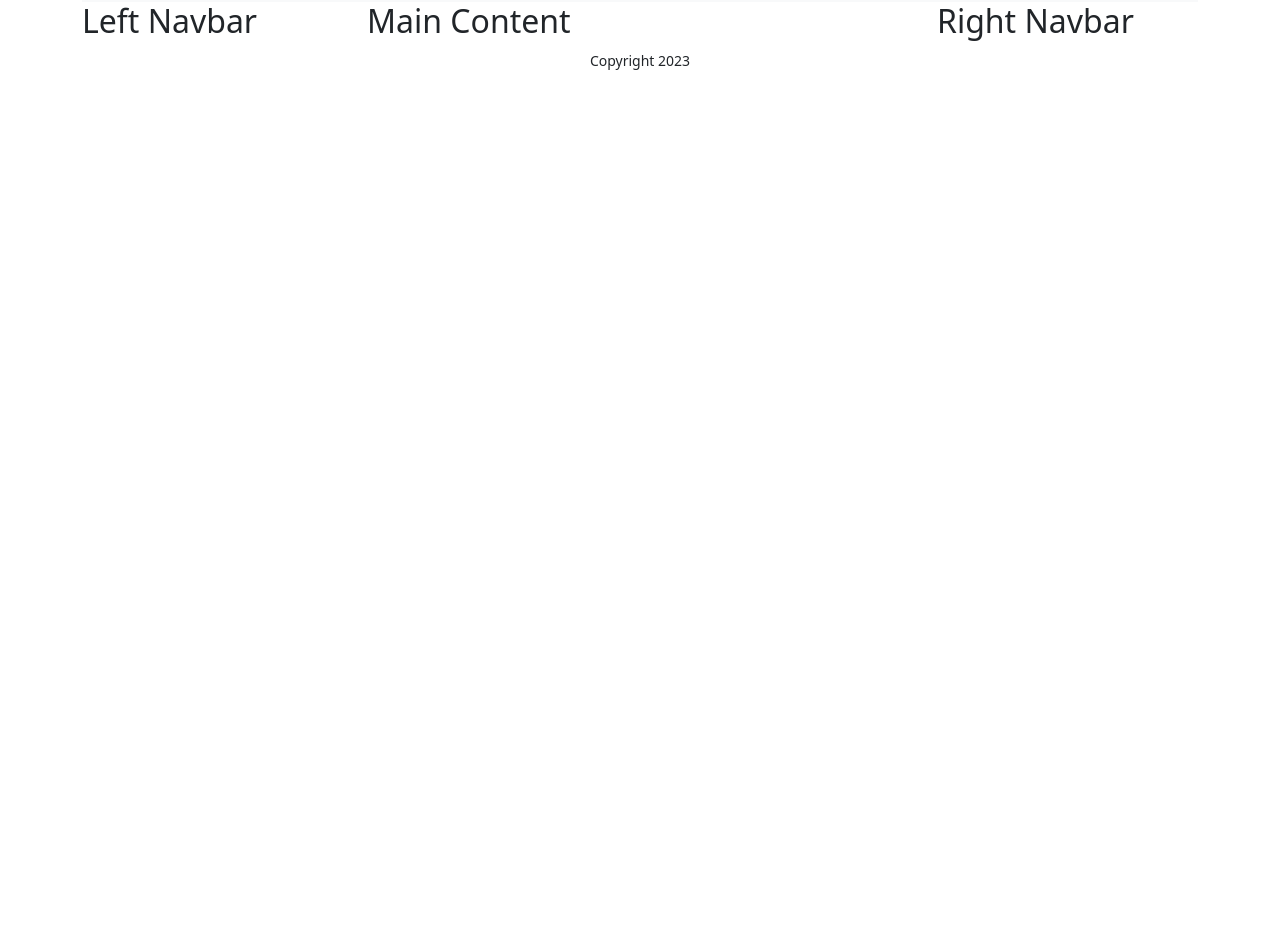
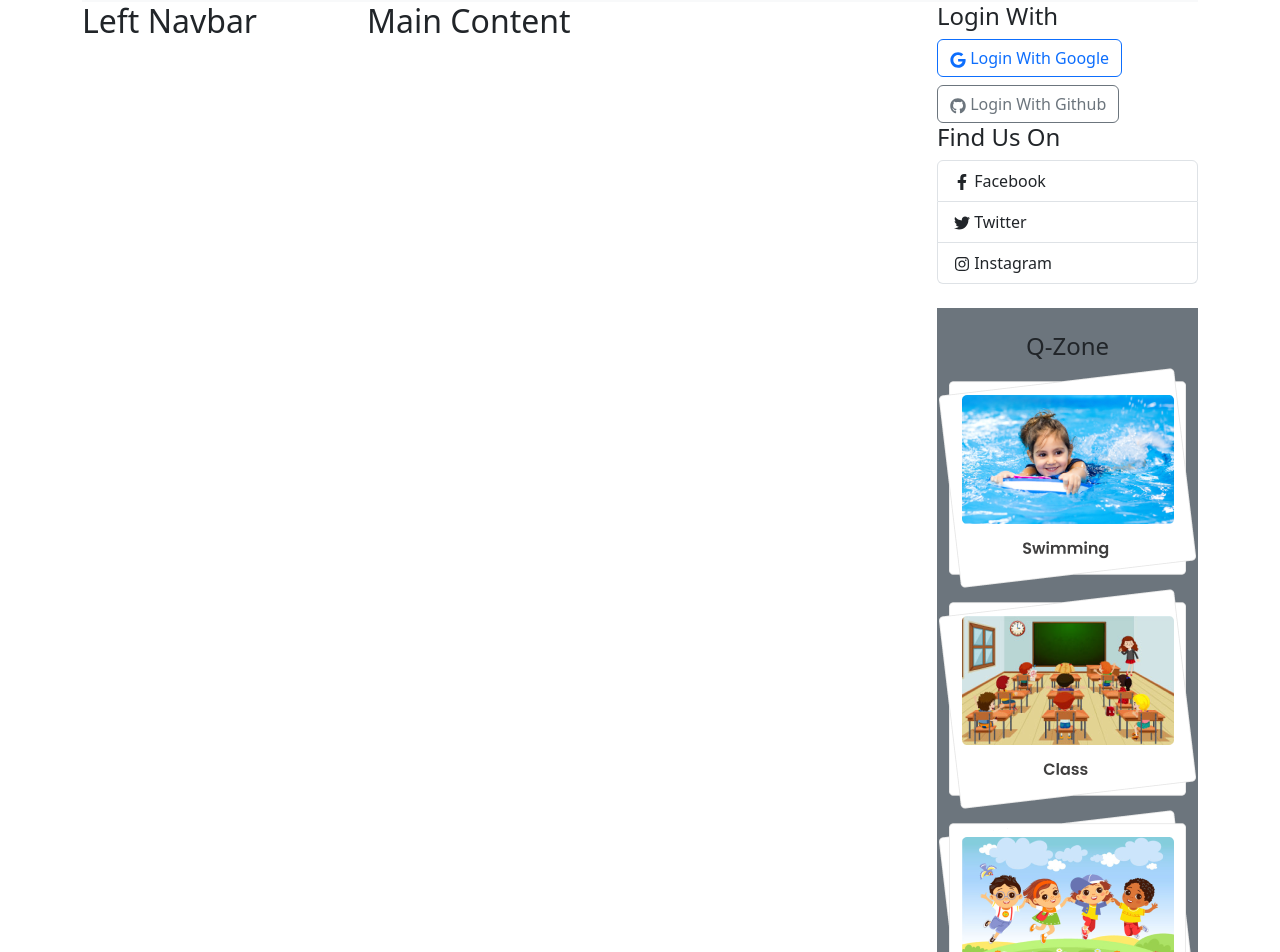
Before and after one commit to shefattonmoy/the-news-dragon-client, a React (Vite) app: page / in a window 1280 px wide. Shown: the part 240-1192 px from the top of the page. Before the commit the page ends 800 px from the top, so only its background shows below. Built offline with nearby package versions, Linux system fonts and the light colour scheme.

Commit message:
right side component done

```diff
--- a/package.json
+++ b/package.json
@@ -19,6 +19,7 @@
     "react-bootstrap": "^2.8.0",
     "react-dom": "^18.2.0",
     "react-fast-marquee": "^1.6.1",
+    "react-icons": "^4.11.0",
     "react-router-dom": "^6.16.0",
     "sort-by": "^1.2.0"
   },
--- /dev/null
+++ b/src/Pages/Shared/QZone/QZone.jsx
@@ -0,0 +1,18 @@
+import qzone1 from '../../../assets/qZone1.png';
+import qzone2 from '../../../assets/qZone2.png';
+import qzone3 from '../../../assets/qZone3.png';
+
+const QZone = () => {
+    return (
+        <div className="bg-secondary text-center my-4 py-4">
+            <h4>Q-Zone</h4>
+            <div>
+                <img src={qzone1}/>
+                <img src={qzone2}/>
+                <img src={qzone3}/>
+            </div>
+        </div>
+    );
+};
+
+export default QZone;
--- a/src/Pages/Shared/RightNavbar/RightNavbar.jsx
+++ b/src/Pages/Shared/RightNavbar/RightNavbar.jsx
@@ -1,7 +1,26 @@
+import { Button, ListGroup } from "react-bootstrap";
+import { FaGithub, FaGoogle, FaFacebookF, FaTwitter, FaInstagram } from 'react-icons/fa';
+import QZone from "../QZone/QZone";
+import bg from '../../../assets/bg.png'
+
 const RightNavbar = () => {
     return (
         <div>
-            <h2>Right Navbar</h2>
+            <h4>Login With</h4>
+            <Button className="mb-2" variant="outline-primary"><FaGoogle></FaGoogle> Login With Google</Button>
+            <Button variant="outline-secondary"><FaGithub></FaGithub> Login With Github</Button>
+            <div>
+                <h4>Find Us On</h4>
+                <ListGroup>
+                    <ListGroup.Item><FaFacebookF></FaFacebookF> Facebook</ListGroup.Item>
+                    <ListGroup.Item><FaTwitter></FaTwitter> Twitter</ListGroup.Item>
+                    <ListGroup.Item><FaInstagram></FaInstagram> Instagram</ListGroup.Item>
+                </ListGroup>
+            </div>
+            <QZone></QZone>
+            <div>
+                <img src={bg}/>
+            </div>
         </div>
     );
 };
```
Also changed, not shown: 1 other file (tests, documents, lock files or other folders).
